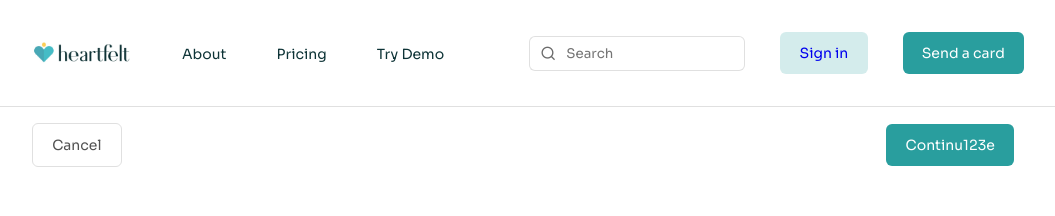
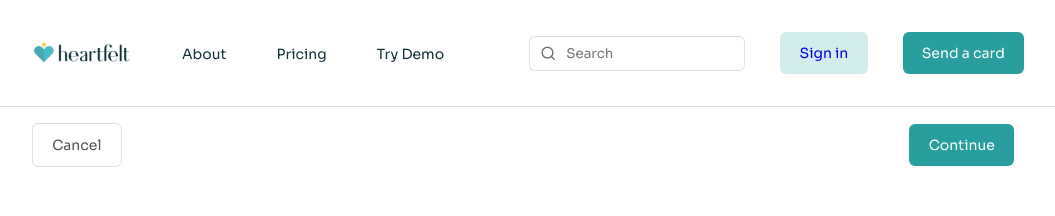
Before and after one commit to Franklin-raph/heart-felt-personal, a React (Vite) app: page /upload-card in a window 1280 px wide. Shown: the top 216 px of the page, without its empty margins (112-1167 px from the left). Built offline with nearby package versions, Linux system fonts and the light colour scheme.

Commit message:
correction made

```diff
--- a/src/pages/upload-card/UploadCard.jsx
+++ b/src/pages/upload-card/UploadCard.jsx
@@ -35,7 +35,7 @@ const UploadCard = () => {
       <div className="upload-card-nav flex-between g-3">
         <button onClick={()=> navigate("/upload-card-cover-birthday")}>Cancel</button>
         <div className='edit_and_continue'>
-          <button className='primary-button' onClick={() => navigate("/preview-uploaded-card")}>Continu123e</button>
+          <button className='primary-button' onClick={() => navigate("/preview-uploaded-card")}>Continue</button>
         </div>
       </div>
       <div className="upload-card-container flex-center">
```
